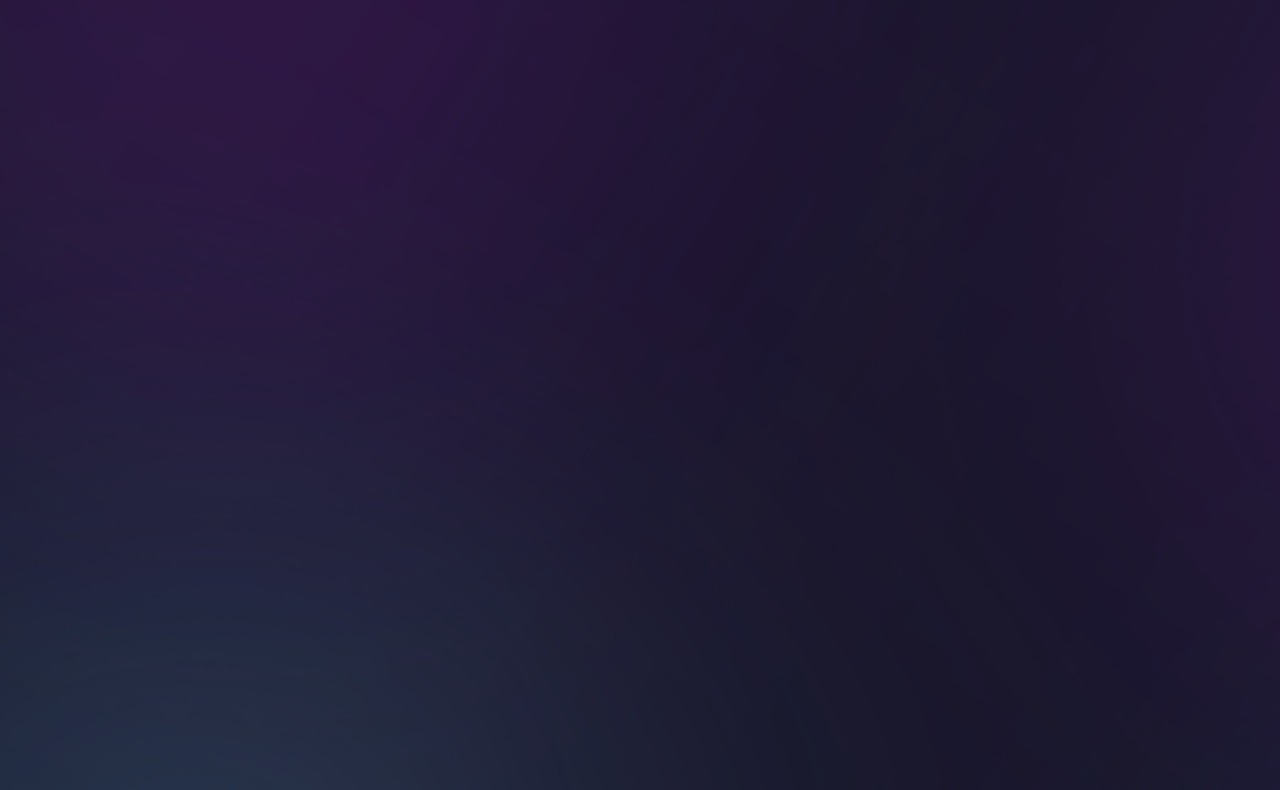
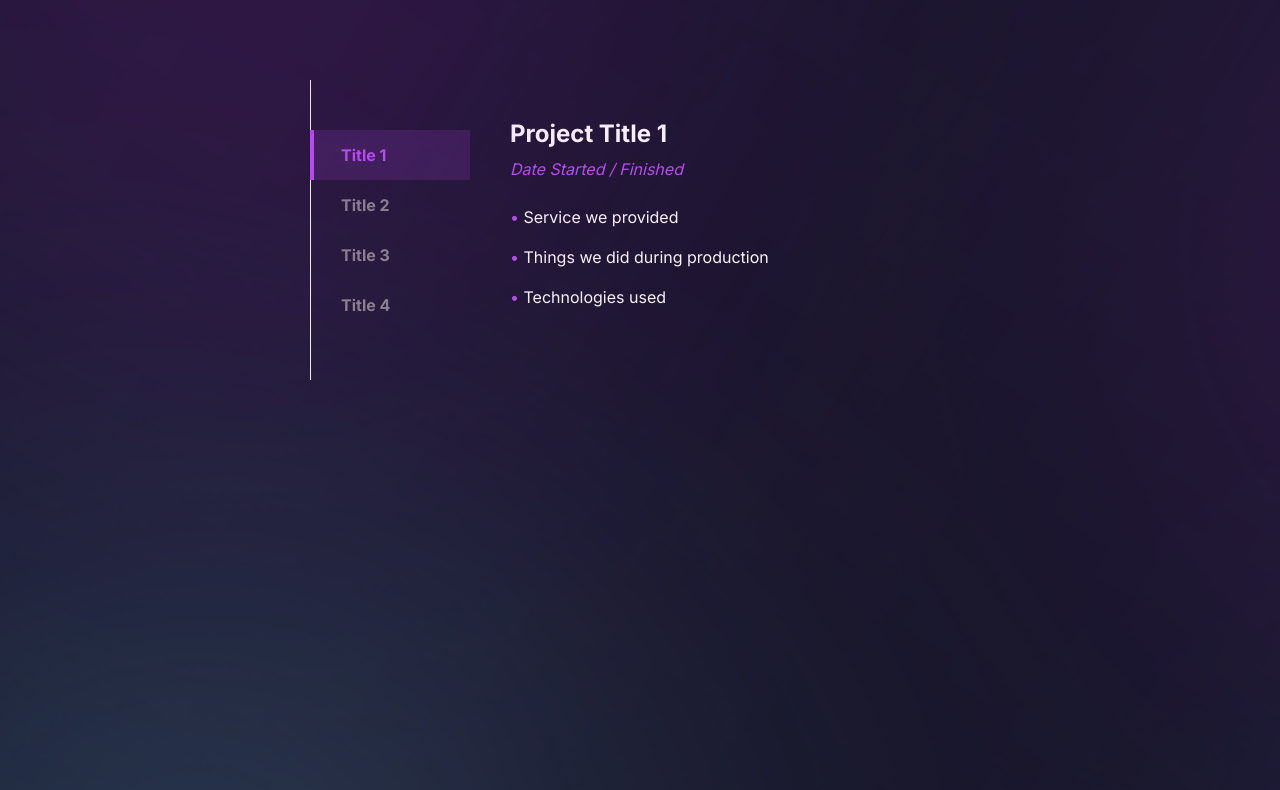
Before and after one commit to J1hu/TeamPortfolio, a plain HTML site: page index.html in a window 1280 px wide. Shown: the part 170-960 px from the top of the page. Drawn offline with nearby package versions, Linux system fonts and the light colour scheme.

Commit message:
projects

```diff
--- a/index.html
+++ b/index.html
@@ -1,12 +1,17 @@
 <!DOCTYPE html>
 <html lang="en">
+
 <head>
     <meta charset="UTF-8">
     <meta http-equiv="X-UA-Compatible" content="IE=edge">
     <meta name="viewport" content="width=device-width, initial-scale=1.0">
     <title>Cookies Group</title>
+    <link rel="stylesheet" href="https://cdn.jsdelivr.net/npm/bootstrap@5.1.3/dist/css/bootstrap.min.css"
+        integrity="sha384-1BmE4kWBq78iYhFldvKuhfTAU6auU8tT94WrHftjDbrCEXSU1oBoqyl2QvZ6jIW3" crossorigin="anonymous">
     <link rel="stylesheet" href="style.css">
+    <script src="https://code.jquery.com/jquery-2.2.3.min.js"></script>
 </head>
+
 <body>
     <!-- NAVBAR -->
     <header>
@@ -24,6 +29,63 @@
 
     <!-- BANNER -->
 
+    <!-- PROJECTS -->
+    <div class="projects-title">
+        <h1>Our Projects</h1>
+    </div>
+    <div class="tabs">
+        <div class="tab-indicator"></div>
+        <div class="tab-header">
+            <div class="active"> Title 1 </div>
+            <div> Title 2 </div>
+            <div> Title 3 </div>
+            <div> Title 4 </div>
+        </div>
+        <div class="tab-content">
+            <div class="active">
+                <h4>Project Title 1</h4>
+                <i>Date Started / Finished</i><br /><br />
+                <p><span class="bullet">&bull;</span> Service we provided</p>
+                <p><span class="bullet">&bull;</span> Things we did during production</p>
+                <p><span class="bullet">&bull;</span> Technologies used</p>
+            </div>
+            <div>
+                <h4>Project Title 2</h4>
+                <i>Date Started / Finished</i><br /><br />
+                <p><span class="bullet">&bull;</span> Things we did during production</p>
+                <p><span class="bullet">&bull;</span> Technologies used</p>
+                <p><span class="bullet">&bull;</span> Service we provided</p>
+            </div>
+            <div>
+                <h4>Project Title 3</h4>
+                <i>Date Started / Finished</i><br /><br />
+                <p><span class="bullet">&bull;</span> Things we did during production</p>
+                <p><span class="bullet">&bull;</span> Service we provided</p>
+                <p><span class="bullet">&bull;</span> Technologies used</p>
+            </div>
+            <div>
+                <h4>Project Title 4</h4>
+                <i>Date Started / Finished</i><br /><br />
+                <p><span class="bullet">&bull;</span> Technologies used</p>
+                <p><span class="bullet">&bull;</span> Service we provided</p>
+                <p><span class="bullet">&bull;</span> Things we did during production</p>
+            </div>
+        </div>
+    </div>
+
+    <!-- ABOUT -->
+    <!-- <div class="about-title">
+        <h1>About Us</h1>
+    </div>
+    <div class="about-desc">
+        <p>
+            "Lorem ipsum dolor sit amet, consectetur adipiscing elit, sed do eiusmod tempor incididunt ut labore et
+            dolore magna aliqua. Ut enim ad minim veniam, quis nostrud exercitation ullamco laboris nisi ut aliquip ex
+            ea commodo consequat. Duis aute irure dolor in reprehenderit in voluptate velit esse cillum dolore eu fugiat
+            nulla pariatur. Excepteur sint occaecat cupidatat non proident, sunt in culpa qui officia deserunt mollit
+            anim id est laborum."
+        </p>
+    </div> -->
 
     <!-- GRADIENT -->
     <div class="g1"></div>
@@ -35,4 +97,25 @@
     <div class="g7"></div>
     <div class="g8"></div>
 </body>
+<script>
+    function _class(name) {
+        return document.getElementsByClassName(name);
+    }
+
+    let tabPanes = _class("tab-header")[0].getElementsByTagName("div");
+
+    for (let i = 0; i < tabPanes.length; i++) {
+        tabPanes[i].addEventListener("click", function () {
+            _class("tab-header")[0].getElementsByClassName("active")[0].classList.remove("active");
+            tabPanes[i].classList.add("active");
+
+            _class("tab-indicator")[0].style.top = `calc(80px + ${i * 50}px)`;
+
+            _class("tab-content")[0].getElementsByClassName("active")[0].classList.remove("active");
+            _class("tab-content")[0].getElementsByTagName("div")[i].classList.add("active");
+
+        });
+    }
+</script>
+
 </html>
--- a/style.css
+++ b/style.css
@@ -2,11 +2,15 @@
 
 * {
     font-family: 'Inter', sans-serif;
+    font-weight: 500;
     box-sizing: border-box;
     margin: 0;
     padding: 0;
     background-color: rgba(23, 21, 41, 1);
     overflow-x: hidden;
+}
+h1, h2, h3, h4 {
+    font-weight: 700;
 }
 
 /* NAVBAR */
@@ -26,7 +30,8 @@ header {
     padding: 0 50px;
 }
 
-.contact-button, .nav-items {
+.contact-button,
+.nav-items {
     text-decoration: none;
     font-size: 13px;
     font-weight: bold;
@@ -107,6 +112,7 @@ header {
     filter: blur(250px);
     transform: rotate(31.53deg);
 }
+
 .g5 {
     position: absolute;
     width: 573.4px;
@@ -118,6 +124,7 @@ header {
     filter: blur(250px);
     transform: rotate(31.53deg);
 }
+
 .g6 {
     position: absolute;
     width: 573.4px;
@@ -128,7 +135,7 @@ header {
     background: linear-gradient(90deg, rgba(191, 90, 224, 0.2) 0%, rgba(168, 17, 218, 0.5) 100%);
     filter: blur(250px);
     transform: rotate(31.53deg);
-    }
+}
 
 .g7 {
     position: absolute;
@@ -153,3 +160,104 @@ header {
     filter: blur(250px);
     transform: rotate(31.53deg);
 }
+
+/* PROJECTS */
+.projects-title, .about-title {
+    color: white;
+    text-align: center;
+}
+.tabs {
+    position: absolute;
+    top: 50%;
+    left: 50%;
+    transform: translate(-50%, -50%);
+    width: 700px;
+    height: 360px;
+    padding: 30px 20px;
+    overflow: hidden;
+}
+
+.tabs .tab-header {
+    float: left;
+    width: 180px;
+    height: 100%;
+    padding: 50px 20px 50px 0px;
+}
+
+.tab-header {
+    border-left: 1px solid #ffff;
+}
+
+.tabs .tab-header>div {
+    height: 50px;
+    line-height: 50px;
+    font-size: 16px;
+    font-weight: 600;
+    color: #888;
+    cursor: pointer;
+    padding-left: 30px;
+}
+
+.tabs .tab-header>div:hover,
+.tabs .tab-header>div.active {
+    color: #BA4EF2;
+}
+
+.tabs .tab-header>div.active {
+    background-color: #311E49;
+}
+
+.tabs .tab-header div i {
+    display: inline-block;
+    margin-left: 10px;
+    margin-right: 5px;
+}
+
+.tabs .tab-content {
+    position: relative;
+    height: 100%;
+    overflow: hidden;
+}
+
+.tabs .tab-content>div {
+    position: absolute;
+    padding: 40px 20px;
+    top: -200%;
+    /* transition:all 1200ms ease-out; */
+    color: white;
+}
+
+.tabs .tab-content>div p {
+    text-align: justify;
+}
+
+.tabs .tab-content>div i, .bullet {
+    color: #BA4EF2;
+}
+
+.tabs .tab-content>div.active {
+    top: 0px;
+}
+
+.tabs .tab-indicator {
+    position: absolute;
+    width: 4px;
+    height: 50px;
+    background: #BA4EF2;
+    top: 80px;
+    transition: all 500ms ease-in-out;
+}
+
+.block {
+    display: block;
+}
+
+/* ABOUT */
+/* .about-desc {
+    display: flex;
+    width: 500px;
+
+}
+.about-desc p {
+     text-align: justify;
+} */
```
